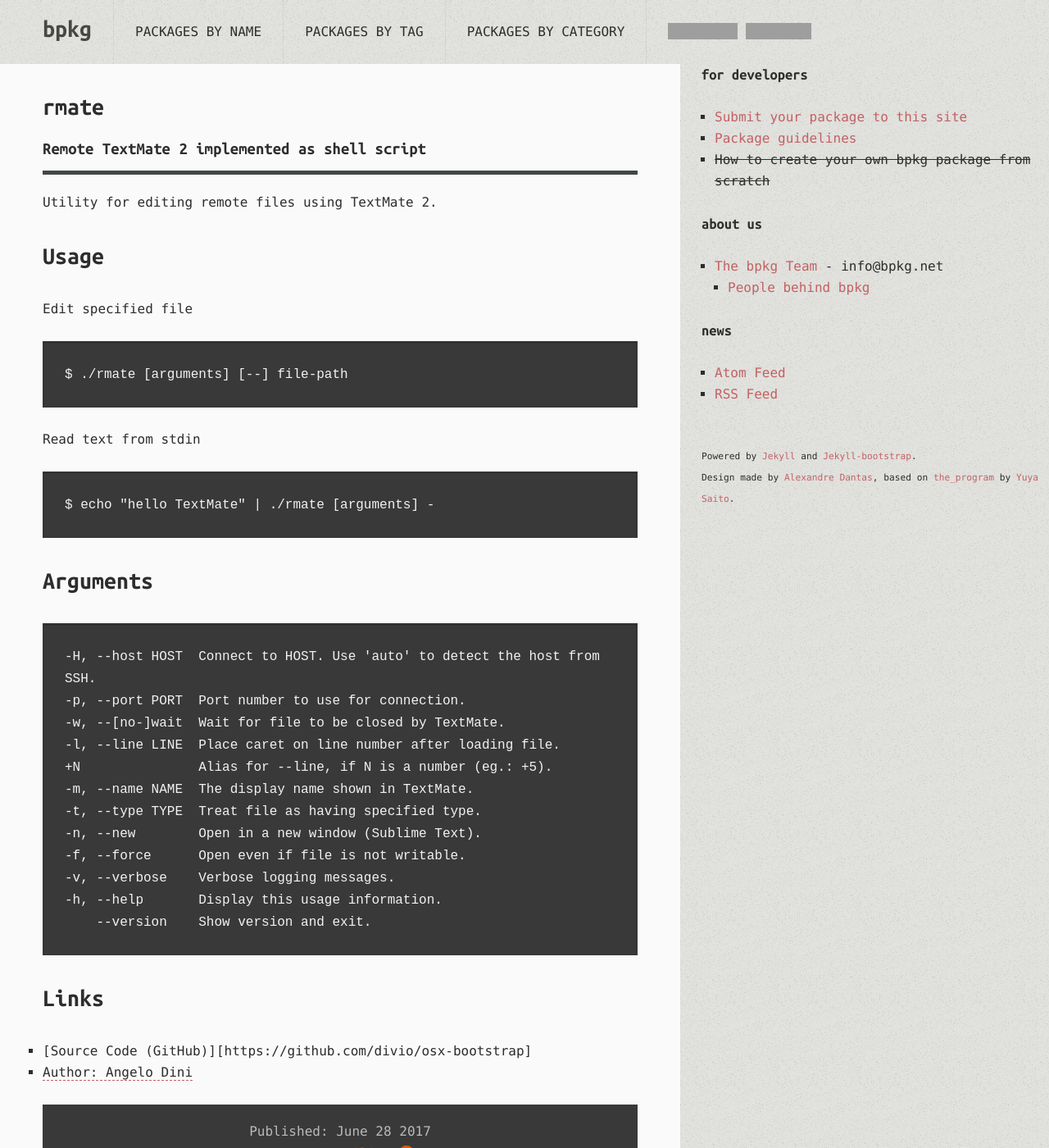
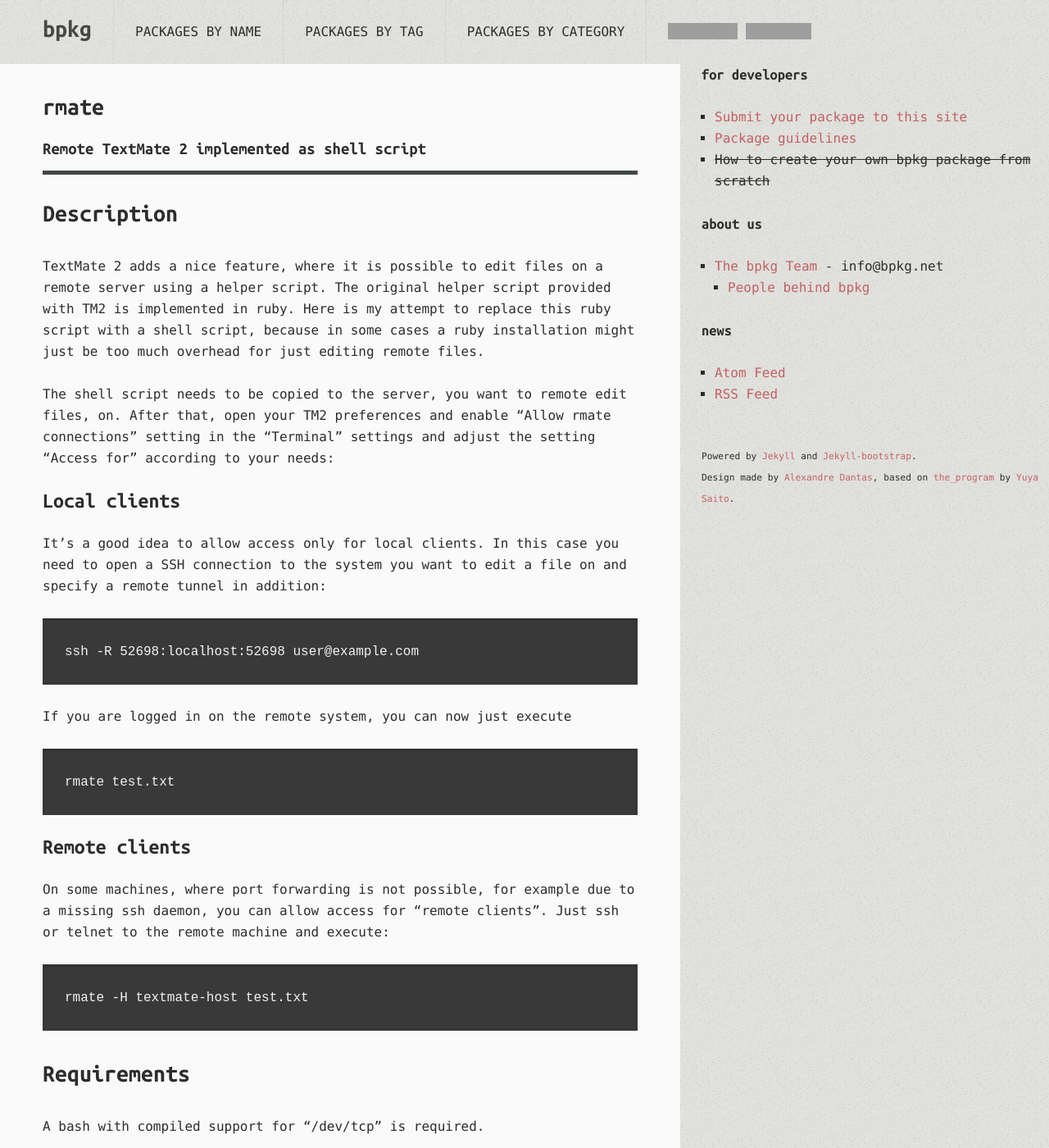
Before and after one commit to bpkg/bpkg.github.io, a Jekyll site: the page built from _posts/2017-06-28-rmate.md, in a window 1280 px wide and 1400 px high. Shown: the whole window at 82% size. Built offline with Jekyll 4.4.1, drawn with Linux system fonts in a browser that asks for light colours; comment, search, counter and statistics services are not loaded; some of the changed text lies outside the part shown; grey boxes are pictures that could not be loaded.

````diff
--- a/_posts/2017-06-28-rmate.md
+++ b/_posts/2017-06-28-rmate.md
@@ -6,40 +6,93 @@ category: utility
 tags: [osx, utility, utils]
 ---
 
-Utility for editing remote files using TextMate 2.
+## Description
+
+TextMate 2 adds a nice feature, where it is possible to edit files on a remote server
+using a helper script. The original helper script provided with TM2 is implemented in
+ruby. Here is my attempt to replace this ruby script with a shell script, because in
+some cases a ruby installation might just be too much overhead for just editing remote
+files.
+
+The shell script needs to be copied to the server, you want to remote edit files, on.
+After that, open your TM2 preferences and enable "Allow rmate connections" setting in
+the "Terminal" settings and adjust the setting "Access for" according to your needs:
+
+### Local clients
+
+It's a good idea to allow access only for local clients. In this case you need to open
+a SSH connection to the system you want to edit a file on and specify a remote tunnel in
+addition:
+
+    ssh -R 52698:localhost:52698 user@example.com
+
+If you are logged in on the remote system, you can now just execute
+
+    rmate test.txt
+
+
+### Remote clients
+
+On some machines, where port forwarding is not possible, for example due to a missing ssh
+daemon, you can allow access for "remote clients". Just ssh or telnet to the remote machine
+and execute:
+
+    rmate -H textmate-host test.txt
+
+## Requirements
+
+A bash with compiled support for "/dev/tcp" is required.
 
 ## Usage
 
 Edit specified file
 
-```
-$ ./rmate [arguments] [--] file-path
-```
+    $ ./rmate [arguments] [--] file-path
 
 Read text from stdin
 
-```
-$ echo "hello TextMate" | ./rmate [arguments] -
-```
+    $ echo "hello TextMate" | ./rmate [arguments] -
 
-## Arguments
+### Arguments
 
-```
--H, --host HOST  Connect to HOST. Use 'auto' to detect the host from SSH.
--p, --port PORT  Port number to use for connection.
--w, --[no-]wait  Wait for file to be closed by TextMate.
--l, --line LINE  Place caret on line number after loading file.
-+N               Alias for --line, if N is a number (eg.: +5).
--m, --name NAME  The display name shown in TextMate.
--t, --type TYPE  Treat file as having specified type.
--n, --new        Open in a new window (Sublime Text).
--f, --force      Open even if file is not writable.
--v, --verbose    Verbose logging messages.
--h, --help       Display this usage information.
-    --version    Show version and exit.
-```
+    -H, --host HOST  Connect to HOST. Use 'auto' to detect the host from SSH.
+    -p, --port PORT  Port number to use for connection.
+    -w, --[no-]wait  Wait for file to be closed by TextMate.
+    -l, --line LINE  Place caret on line number after loading file.
+    +N               Alias for --line, if N is a number (eg.: +5).
+    -m, --name NAME  The display name shown in TextMate.
+    -t, --type TYPE  Treat file as having specified type.
+    -n, --new        Open in a new window (Sublime Text).
+    -f, --force      Open even if file is not writable.
+    -v, --verbose    Verbose logging messages.
+    -h, --help       Display this usage information.
+        --version    Show version and exit.
+
+
+### Default parameter configuration
+
+Some default parameters (_host_ and _port_) can be configured by defining them
+as the environment variables `RMATE_HOST` and `RMATE_PORT` or by putting them
+in a configuration file. The configuration files loaded are `/etc/rmate.rc`
+and `~/.rmate.rc`, e.g.:
+
+    host: auto  # prefer host from SSH_CONNECTION over localhost
+    port: 52698
+
+Alternative notation for configuration file is:
+
+    host=auto
+    port=52698
+
+The precedence for setting the configuration is (higher precedence counts):
+
+1. default (localhost, 52698)
+2. /etc/rmate.rc
+3. ~/.rmate/rmate.rc
+4. ~/.rmate.rc
+5. environment variables (RMATE\_HOST, RMATE\_PORT)
 
 ## Links
 
-* [Source Code (GitHub)][https://github.com/divio/osx-bootstrap]
-* [Author: Angelo Dini](https://github.com/finalangel)
+* [Source Code (GitHub)][https://github.com/aurora/rmate]
+* [Author: Harald Lapp](https://github.com/aurora)
````
